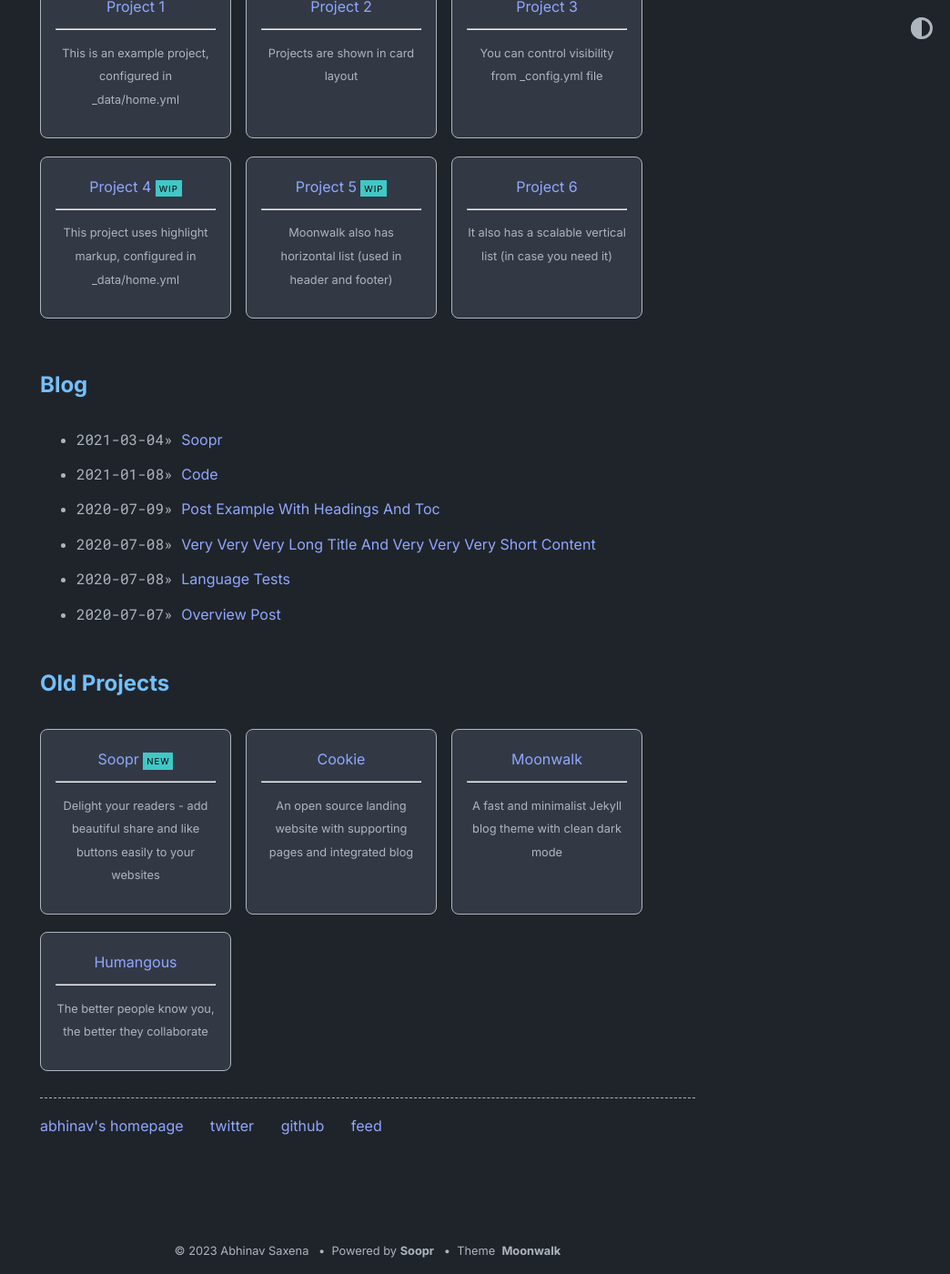
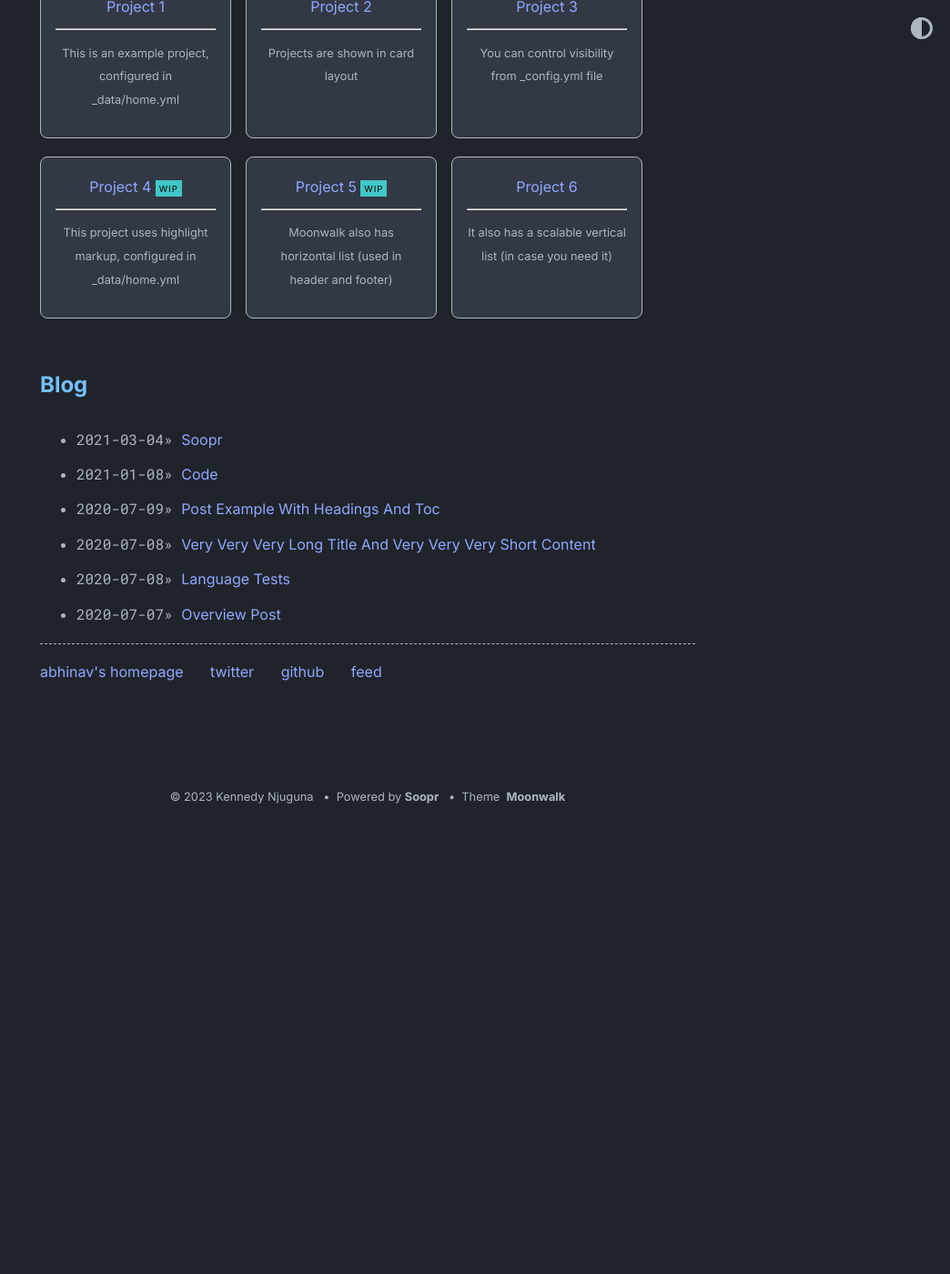
Before and after one commit to KennedyNjuguna/kennedynjuguna.github.io, a Jekyll site: the page built from index.md, in a window 1280 px wide and 1400 px high, scrolled down 465 px. Shown: the whole window at 91% size, without its empty margins (236-1280 px from the left). Built offline with Jekyll 4.4.1, drawn with Linux system fonts in a browser that asks for light colours; after the commit the page ends 1366 px from its top, so only the background shows below that; some of the changed text lies outside the part shown.

Commit message:
Update _config.yml

```diff
--- a/_config.yml
+++ b/_config.yml
@@ -1,6 +1,6 @@
-title: Moonwalk
-author: Abhinav Saxena
-url: https://www.abhinavsaxena.com/moonwalk # root address of the site
+title: Kennedy Njuguna
+author: Kennedy Njuguna
+url: https://kennedynjuguna.github.io # root address of the site
 description: > # description of the site (multiple lines allowed)
   Moonwalk is a fast and elegant Jekyll theme with a clean dark mode. It comes with horizontal list (for navbar and footer), card list (for portfolio), and a generic vertical list. It is very easy to modify in case you want to build over it - please see _layouts/home.html to do that.
 
@@ -27,7 +27,7 @@ theme_config:
   # following keys are using to create home layout
   show_projects: true # show projects as cards, add in _data/home.yml
   show_blog: true # show blog posts added in _posts
-  show_old_projects: true # show old projects as cards, add in _data/home.yml
+  show_old_projects: false # show old projects as cards, add in _data/home.yml
   show_misc_list: false # show generic vertical list for misc details, add _data/home.yml
   show_reading_time: true # show number of words and reading time in the blog posts
   show_tags: true # show tags in a blog posts
```
